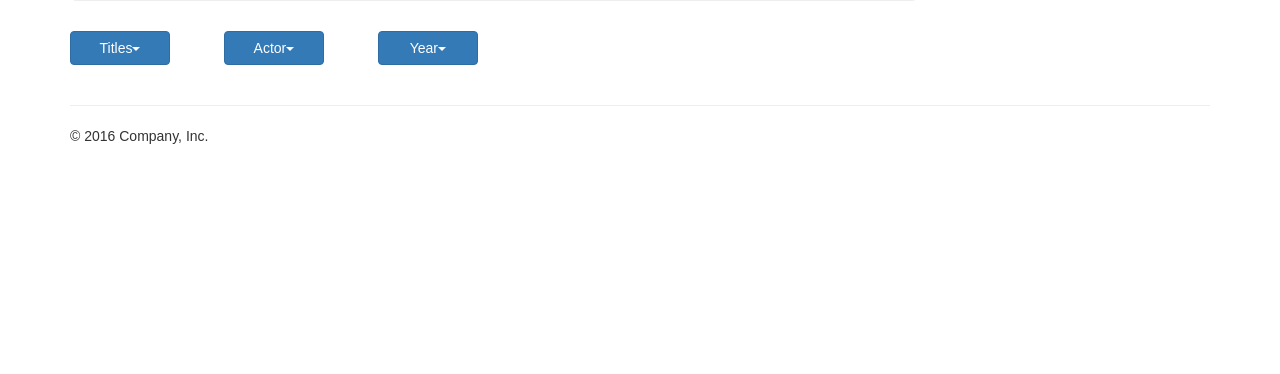
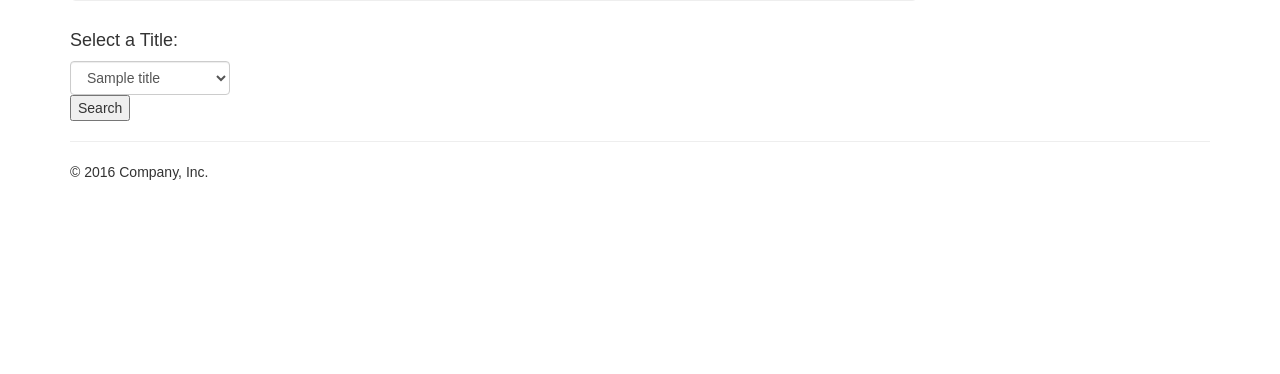
Before and after one commit to zkouba19/movie_v2, a Django app: template apps/movie_app/templates/movie_app/index.html in a window 1280 px wide. Shown: the part 374-748 px from the top of the page. Run offline with Django 3.2, Linux system fonts and the light colour scheme; the template is opened without the code that fills it: most values are stand-ins (such as "Sample title", 1, 10 or a date in 2020); some libraries are stand-ins or nearby versions.

Commit message:
title dropdown

```diff
--- a/apps/movie_app/static/movie_app/css/index.css
+++ b/apps/movie_app/static/movie_app/css/index.css
@@ -46,18 +46,7 @@
 body {
 	font-family: "futura-pt",sans-serif;
 }
-.dropdown {
-	display: inline-block;
-	width:150px;
-	    margin-bottom: 20px;
+.form-control{
+	    width: 160px;
 
 }
-.dropdown button {
- width: 100px;
-}
-.dropdown-menu{
-   height: auto;
-   max-height: 200px;
-   overflow-x: hidden;
-
-}
--- a/apps/movie_app/static/movie_app/js/index.js
+++ b/apps/movie_app/static/movie_app/js/index.js
@@ -22,6 +22,22 @@ $(document).on("click", "img", function() {
     makePosters()
 
 });
+$(document).on("click", "#btnTitle", function() {
+    var newTitle = $("#titleSelect option:selected").text()
+    if(newTitle == "") {
+        $("#movies").html("")
+        makePosters()
+    }
+    else {
+        $("#movies").html("")
+        $.get(`http://www.omdbapi.com/?t=${newTitle}&y=&plot=short&r=json`, function(res){
+            var poster = res.Poster
+            var title = res.Title
+            $("#movies").append(`<div class="posterDiv" class="col-xs-6 col-lg-4"><img id="${title}"  src="${poster}" loc=""></div>`)
+        });
+    }
+});
+
 // $(document).on("click", "#clearFav", function() {
 //     Object.keys(favoriteList).length = 0
 //     console.log(favoriteList)
--- a/apps/movie_app/templates/movie_app/index.html
+++ b/apps/movie_app/templates/movie_app/index.html
@@ -52,14 +52,21 @@
 
           </div>
 
-          <div class="dropdown">
+          <h4>Select a Title:</h4>
+          <select class="form-control" id="titleSelect">
+            {% for title in titles%}
+                <option value="{{title}}">{{title}}</option>
+            {%endfor%}
+            </select>
+            <button id="btnTitle">Search</button>
+        <!--   <div class="dropdown">
             <button class="btn btn-primary dropdown-toggle" type="button" data-toggle="dropdown">Titles<span class="caret"></span></button>
             <ul class="dropdown-menu">
             {% for title in titles%}
                 <li>{{title}}</li>
             {%endfor%}
 
-      <!--         <li><a href="#">Pushing Dead</a></li>
+              <li><a href="#">Pushing Dead</a></li>
               <li><a href="#">Quitters</a></li>
               <li><a href="#">Sense8</a></li>
               <li><a href="#">Smile Again, Jenny Lee</a></li>
@@ -70,7 +77,7 @@
               <li><a href="#">The Dead Pool</a></li>
               <li><a href="#">The Enforcer</a></li>
               <li><a href="#">The Game</a></li>
-              <li><a href="#">Smile Again, Jenny Lee</a></li> -->
+              <li><a href="#">Smile Again, Jenny Lee</a></li>
             </ul>
         </div>
           <div class="dropdown">
@@ -88,7 +95,7 @@
               <li><a href="#">CSS</a></li>
               <li><a href="#">JavaScript</a></li>
             </ul>
-        </div>
+        </div> -->
           <div id="movies" class="row">
 
 
```
